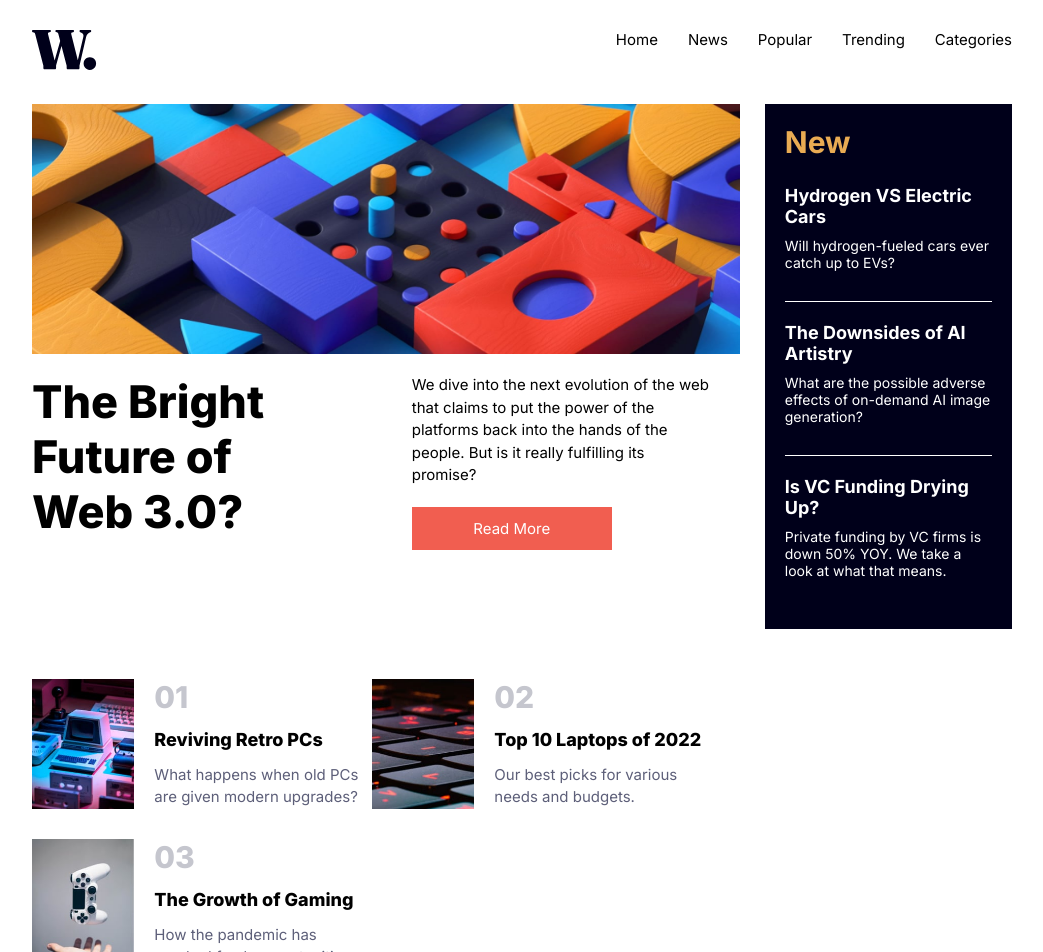
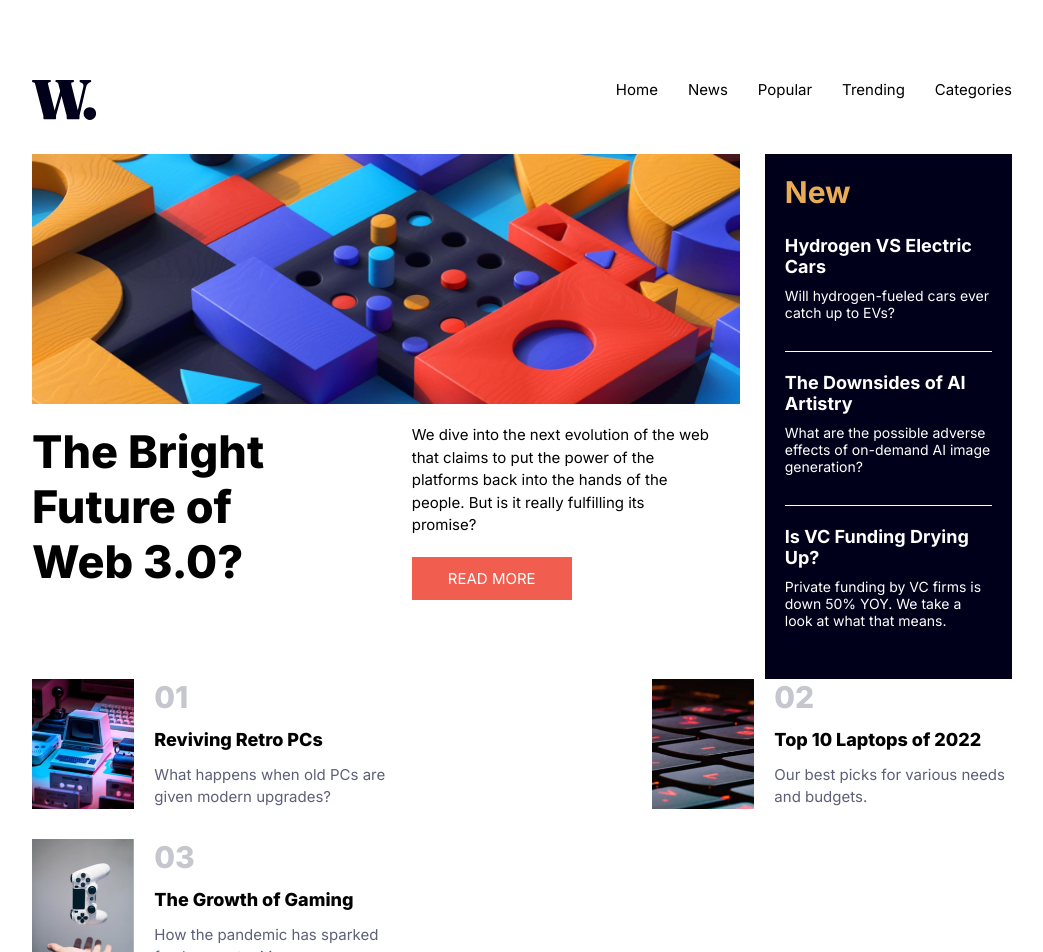
Before and after one commit to cjislegit/NewsHomepage, a React (Create React App) app: page / in a window 1280 px wide. Shown: the top 952 px of the page, without its empty margins (118-1161 px from the left). Built offline with nearby package versions, Linux system fonts and the light colour scheme.

Commit message:
Restyled the top articles and the button

```diff
--- a/src/components/Main/main.module.css
+++ b/src/components/Main/main.module.css
@@ -34,9 +34,11 @@
 .mainContainer input {
   background-color: var(--red);
   color: white;
-  padding: 12px 50px;
+  padding: 12px 0px;
   border: none;
-  max-width: 200px;
+  max-width: 160px;
+  text-align: center;
+  text-transform: uppercase;
 }
 
 .newContainer {
@@ -91,7 +93,7 @@
   width: 100%;
   max-height: 130px;
   margin-bottom: 30px;
-  max-width: 340px;
+  max-width: 360px;
 }
 
 .topImg {
@@ -106,7 +108,8 @@
 }
 
 .topContainer {
-  padding-top: 50px;
+  /* padding-top: 50px; */
+  justify-content: space-between;
 }
 .topRank {
   font-weight: 800;
--- a/src/index.css
+++ b/src/index.css
@@ -38,6 +38,6 @@ ul {
 
 @media (min-width: 1200px) {
   body {
-    padding: 0 150px;
+    padding: 50px 150px;
   }
 }
```
